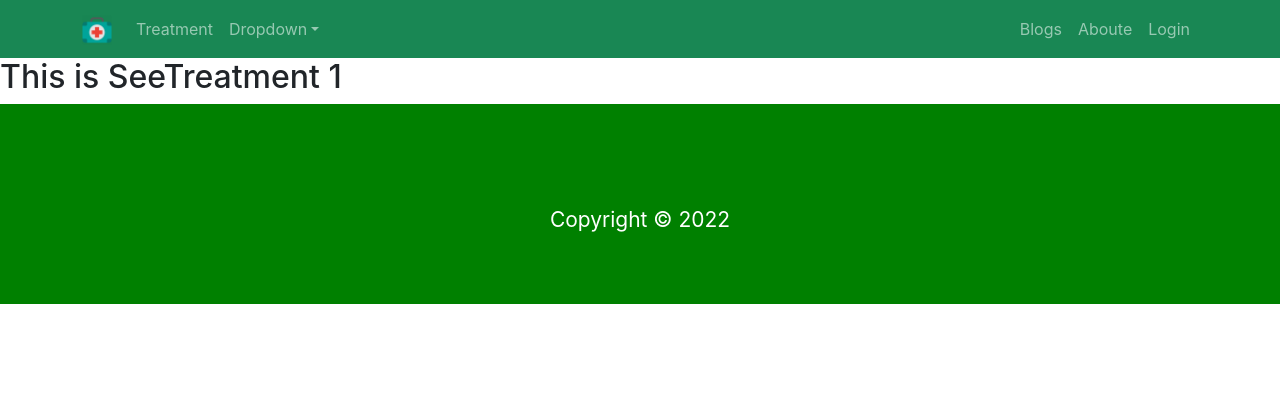
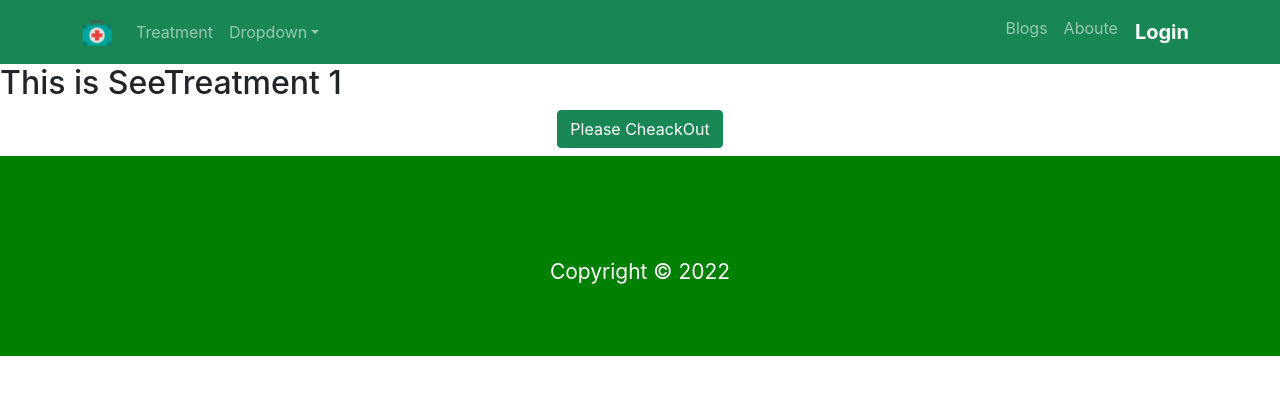
Before and after one commit to YASINARAFAT88/Doctor-chamber-client-side, a React (Create React App) app: page /treatment/1 in a window 1280 px wide. Shown: the top 394 px of the page. Built offline with nearby package versions, Linux system fonts and the light colour scheme; no server answers.

Commit message:
Privete route Complate

```diff
--- a/src/App.js
+++ b/src/App.js
@@ -2,8 +2,10 @@
 import './App.css';
 import About from './Pages/About/About';
 import Blogs from './Pages/Blogs/Blogs';
+import CheckOut from './Pages/CheckOut/CheckOut/CheckOut';
 import Home from './Pages/Home/Home/Home';
 import Login from './Pages/Login/Login/Login';
+import RequireAuth from './Pages/Login/RequireAuth/RequireAuth';
 import SignUp from './Pages/Login/SignUp/SignUp';
 import SeeTreatment from './Pages/SeeTreatment/SeeTreatment';
 import Footer from './Pages/Shared/Footer/Footer';
@@ -22,6 +24,11 @@
         <Route path="/login" element={<Login></Login>}></Route>
         <Route path='/signup' element={<SignUp></SignUp>}></Route>
         <Route path='/about' element={<About></About>}></Route>
+        <Route path='/checkout' element={
+          <RequireAuth>
+            <CheckOut></CheckOut>
+          </RequireAuth>
+        }></Route>
       <Route path="*" element={<NotFound></NotFound>}></Route>
       </Routes>
       <Footer></Footer>
--- a/src/Pages/Login/Login/Login.js
+++ b/src/Pages/Login/Login/Login.js
@@ -1,10 +1,14 @@
 import React, { useRef } from 'react';
 import { Button, Form } from 'react-bootstrap';
-import { Link, useNavigate } from 'react-router-dom';
+import { Link, useNavigate, useLocation } from 'react-router-dom';
 import { useSignInWithEmailAndPassword } from 'react-firebase-hooks/auth';
 import auth from '../../../firebase.init';
 
 const Login = () => {
+const location = useLocation()
+
+let from = location.state?.from?.pathname || "/"
+
     const [
         signInWithEmailAndPassword,
         user,
@@ -24,7 +28,7 @@
         signInWithEmailAndPassword(email, password)
     }
     if(user){
-        navigate('/home')
+        navigate(from, {replace: true});
     }
     const handleSignUp = event =>{
         navigate('/signup')
--- a/src/Pages/SeeTreatment/SeeTreatment.js
+++ b/src/Pages/SeeTreatment/SeeTreatment.js
@@ -1,11 +1,16 @@
 import React from 'react';
-import { useParams } from 'react-router-dom';
+import { Link, useParams } from 'react-router-dom';
 
 const SeeTreatment = () => {
     const {treatmentId} = useParams();
     return (
         <div>
             <h2>This is SeeTreatment {treatmentId}</h2>
+           <div className="text-center">
+           <Link to="/checkout">
+                <button className="btn btn-success">Please CheackOut</button>
+            </Link>
+           </div>
         </div>
     );
 };
--- a/src/Pages/Shared/Header/Header.js
+++ b/src/Pages/Shared/Header/Header.js
@@ -1,9 +1,17 @@
 import React from 'react';
 import { Container, Nav, Navbar, NavDropdown } from 'react-bootstrap';
 import { Link } from 'react-router-dom';
-import logo from '../../Home/Home/bag4.png'
+import logo from '../../Home/Home/bag4.png';
+import auth from '../../../firebase.init';
+import { useAuthState } from 'react-firebase-hooks/auth'
+import { signOut } from 'firebase/auth'
+
 
 const Header = () => {
+  const [user] = useAuthState(auth);
+  const handleSignOut = () =>{
+    signOut(auth);
+  }
   return (
     <>
       <Navbar collapseOnSelect expand="lg" sticky='top' bg="success" variant="dark">
@@ -27,9 +35,14 @@
             <Nav>
               <Nav.Link as={Link} to="/blogs">Blogs</Nav.Link>
               <Nav.Link as={Link} to="/about">Aboute</Nav.Link>
-      <Nav.Link eventKey={2} as={Link} to="/login">
+              {
+                user ?
+                        <button className='btn btn-link text-decoration-none text-white fw-bold fs-5' onClick={handleSignOut}>Sign out</button>
+                :
+                <Nav.Link className='btn btn-link text-decoration-none text-white fw-bold fs-5' eventKey={2} as={Link} to="/login">
                   Login
                 </Nav.Link>
+              }
             </Nav>
           </Navbar.Collapse>
         </Container>
```
Lines whose indentation alone changed are shown as unchanged.
